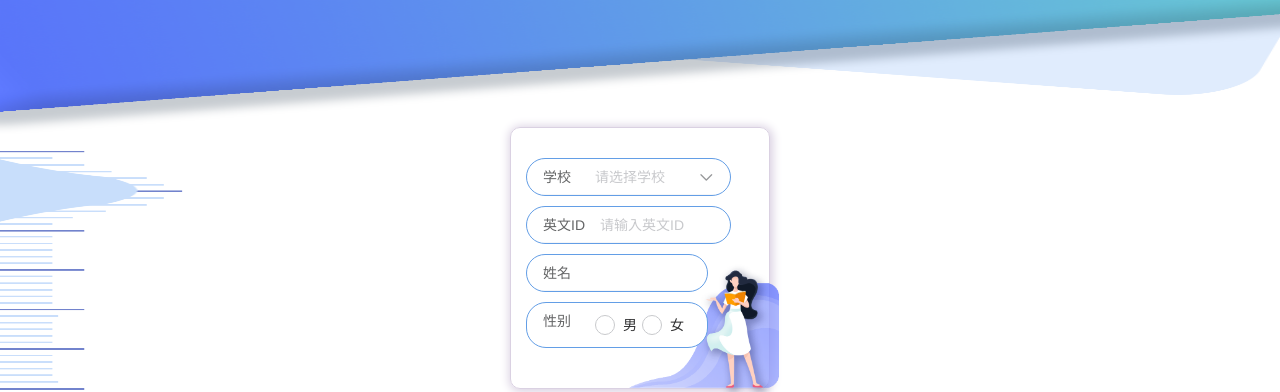
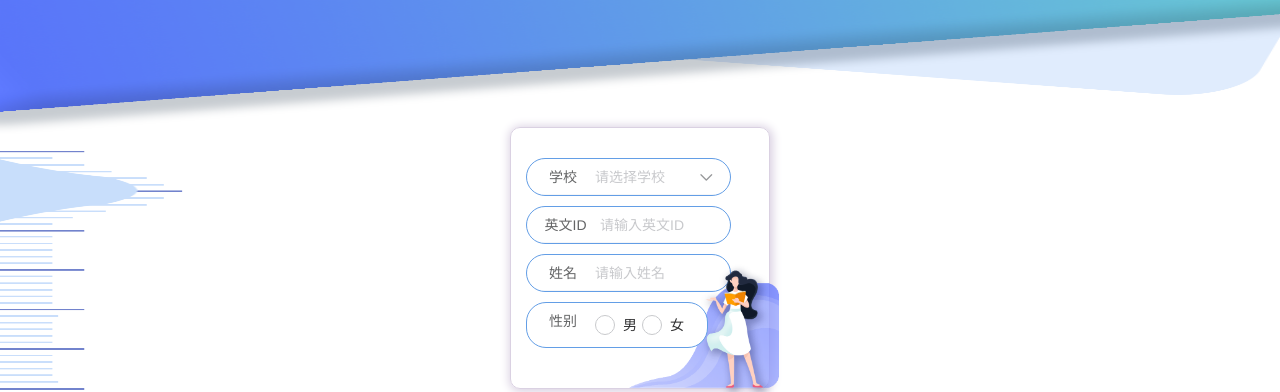
Before and after one commit to GiorgioPeng/peipei3, a Vue app: page /info in a window 1280 px wide. Shown: the top 392 px of the page. Built offline with nearby package versions, Linux system fonts and the light colour scheme.

Commit message:
设置部分输入框为只读

```diff
--- a/src/pages/info.vue
+++ b/src/pages/info.vue
@@ -8,15 +8,18 @@
             <van-field
               v-model="$store.state.school"
               label="学校"
+              label-align="center"
               :label-width="40"
               placeholder="请选择学校"
               right-icon="arrow-down"
               class="form-item"
-              @click="handleSelectItem('school')"
+              readonly
+              @click.prevent="handleSelectItem('school')"
             />
             <!--袁系统叫改的-->
             <van-field
               label="英文ID"
+              label-align="center"
               :label-width="45"
               class="form-item"
               v-model="$store.state.id"
@@ -24,9 +27,10 @@
             />
             <van-field
               label="姓名"
+              label-align="center"
               :label-width="40"
               class="form-item"
-              style="width:80%;"
+              placeholder="请输入姓名"
               v-model="$store.state.name"
             />
             <van-field
@@ -34,6 +38,7 @@
               class="form-item"
               style="width:80%;position:ralative;z-index:999;"
               label="性别"
+              label-align="center"
               :label-width="40"
             >
               <template #input>
@@ -56,14 +61,16 @@
                 right-icon="arrow-down"
                 class="form-item width80"
                 style="position:relative;z-index:999;"
-                @click="handleSelectItem('major')"
+                readonly
+                @click.prevent="handleSelectItem('major')"
               />
               <van-field
                 v-model="$store.state.plan"
                 placeholder="职业规划"
                 right-icon="arrow-down"
                 class="form-item width80"
-                @click="handleSelectItem('plan')"
+                readonly
+                @click.prevent="handleSelectItem('plan')"
               />
               <van-slider
                 bar-height="4px"
```
